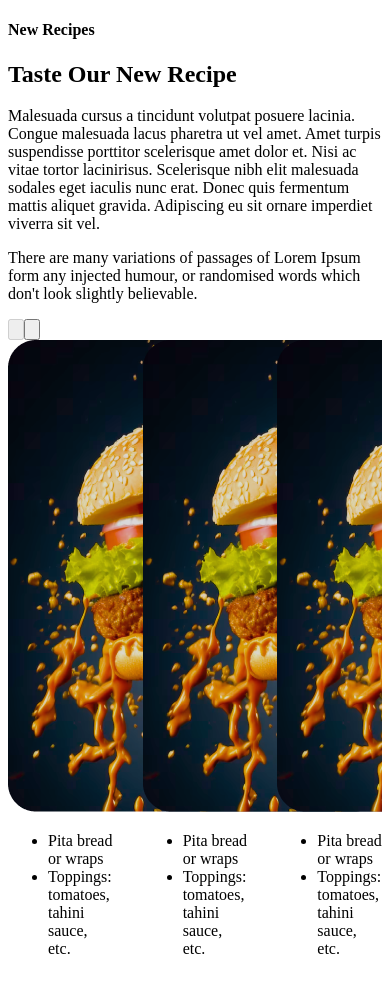
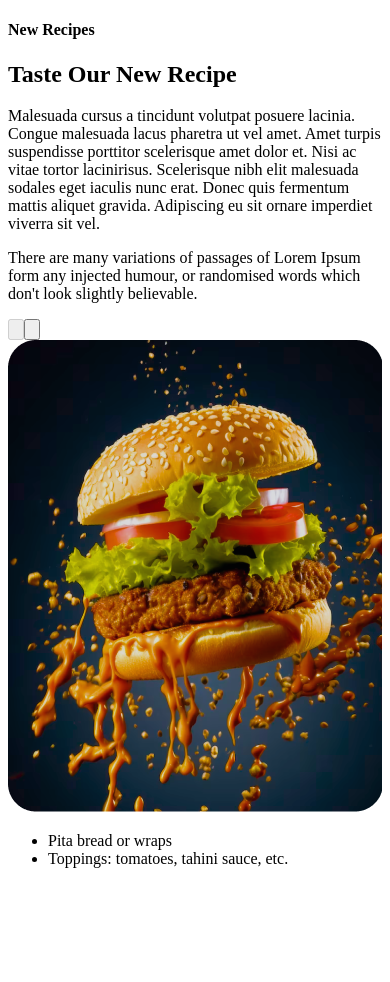
Before and after one commit to Shahed007/unlock-live, a Next.js app: page /home/NewRecipes in a window 390 px wide. After the commit the page ends 892 px from the top, so only its background shows below. Built offline with nearby package versions, Linux system fonts and the light colour scheme.

Commit message:
Added responsive style all of the section.

```diff
--- a/src/pages/home/NewRecipes.tsx
+++ b/src/pages/home/NewRecipes.tsx
@@ -33,7 +33,7 @@ const NewRecipes = () => {
   };
   return (
     <section className="py-20 bg-[#FFFAF2] overflow-hidden">
-      <div className=" grid grid-cols-3 gap-6 pl-16">
+      <div className=" grid grid-cols-1 xl:grid-cols-3 gap-6 px-4 xl:pl-16">
         <div className="col-span-1">
           <h4 className="flex items-center gap-2 before:inline-block before:h-[2px] before:w-[50px] before:bg-gradient-to-l before:from-secondary_color before:to-secondary_color/10 text-base text-secondary_color italic">
             New Recipes
@@ -55,7 +55,9 @@ const NewRecipes = () => {
               slightly believable.
             </p>
           </div>
-          <div className="flex items-center gap-6 mt-10">
+
+
+          <div className="flex flex-row items-center gap-6 mt-10">
             <button
               disabled={currentIndex === 0}
               onClick={handlePrev}
@@ -117,14 +119,23 @@ const NewRecipes = () => {
           <Swiper
             ref={swiperRef}
             modules={[Navigation]}
-            spaceBetween={30}
-            slidesPerView={3}
+            slidesPerView={1}
             onSwiper={(swiper) => console.log(swiper)}
             onSlideChange={() => console.log("slide change")}
             navigation={{ prevEl: "#prev-btn", nextEl: "#next-btn" }}
             className=" "
+            breakpoints={{
+              1340: {
+                slidesPerView: 3,
+                spaceBetween: 30,
+              },
+              768: {
+                slidesPerView: 2,
+                spaceBetween: 30,
+              },
+            }}
           >
-            <SwiperSlide className="h-full w-full ml-20 ">
+            <SwiperSlide className="h-full w-full xl:ml-20 ">
               <div className="relative rounded-[28px] h-full overflow-hidden group">
                 <Image
                   className="h-full w-full object-cover"
--- a/src/pages/shared/footer/Footer.tsx
+++ b/src/pages/shared/footer/Footer.tsx
@@ -13,7 +13,7 @@ const Footer = () => {
         alt="footer background"
       />
       <div className="container relative z-20 ">
-      <div className="flex items-center justify-between">
+      <div className="flex lg:flex-row flex-col lg:gap-0 gap-6 items-center lg:justify-between">
         <Image src={footerLogo} alt="footer logo" />
         <ul className="flex items-center gap-7 text-white font-openSans">
           {footer_links.map((item, idx) => (
```
Also changed, not shown: src/pages/home/CoffeeMenu.tsx (+5 -5 lines), src/pages/home/ShowCase.tsx (+11 -9 lines).
